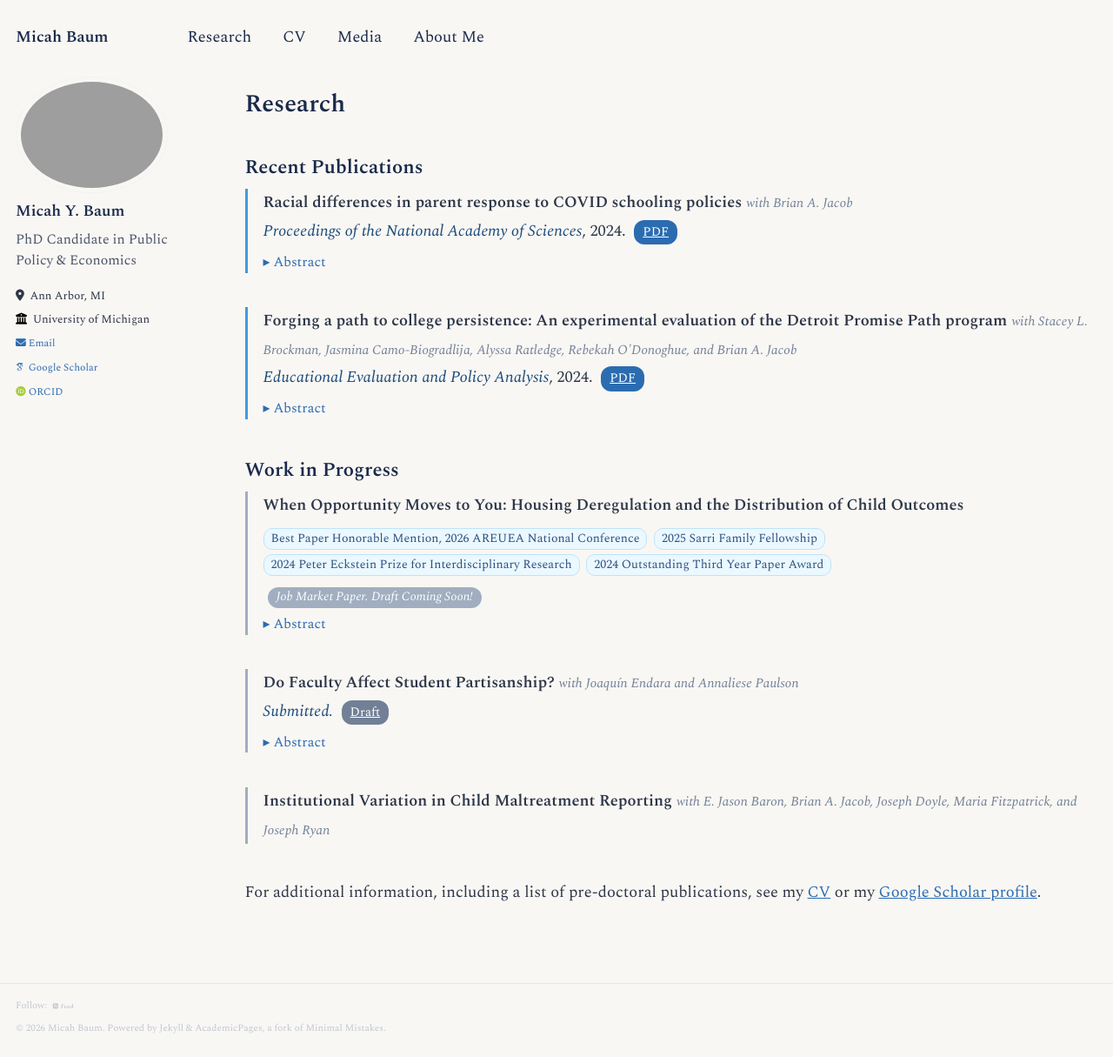
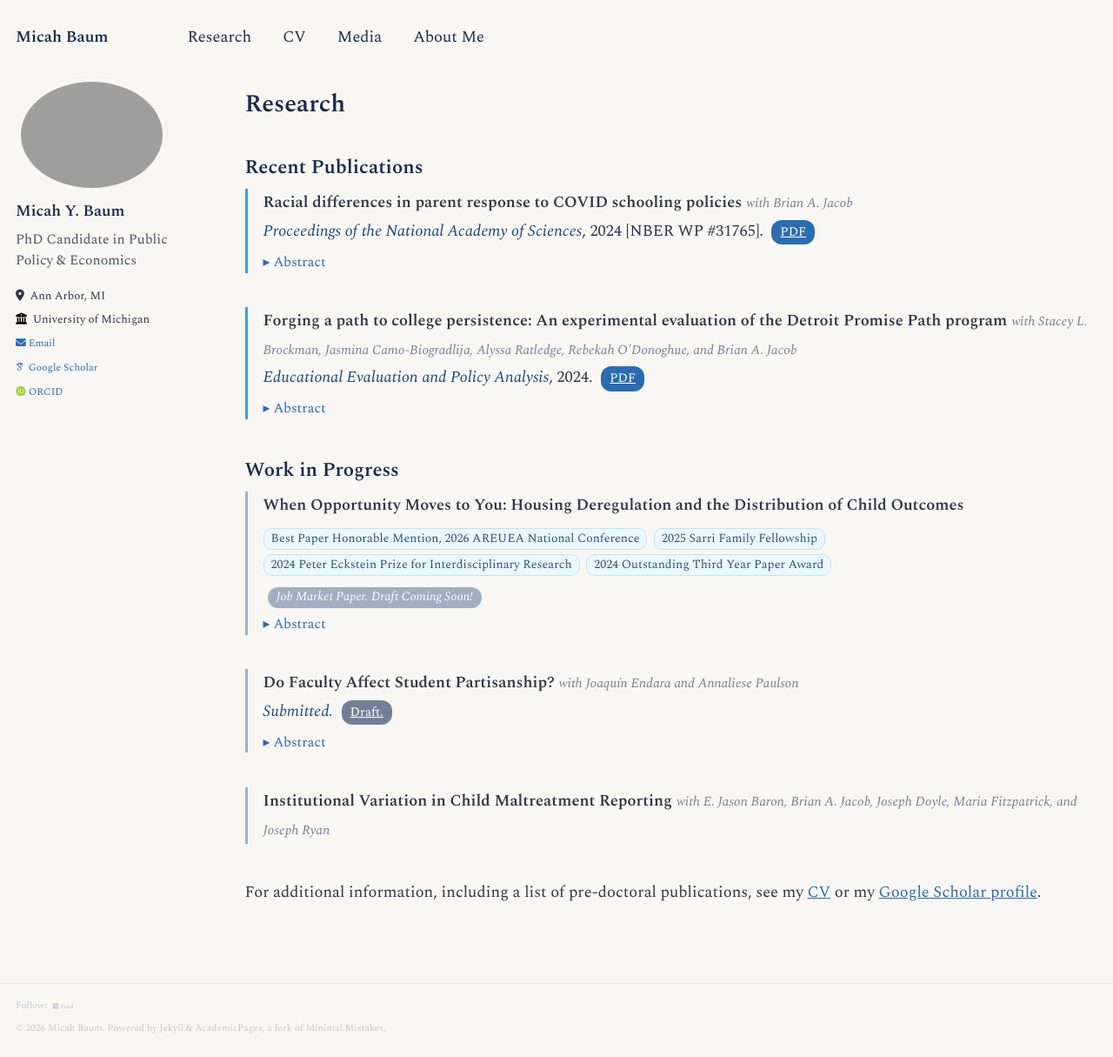
Before and after one commit to micah-baum/micah-baum.github.io, a Jekyll site: the page built from _pages/research.md, in a window 1280 px wide and 1215 px high. Shown: the whole window at 87% size. Built offline with Jekyll 4.4.1, drawn with Linux system fonts in a browser that asks for light colours; some web fonts are replaced.

Commit message:
Update research.md

```diff
--- a/_pages/research.md
+++ b/_pages/research.md
@@ -79,7 +79,7 @@ author_profile: true
 
 <div class="paper-card">
 <p><strong>Racial differences in parent response to COVID schooling policies</strong> <span class="coauthors">with Brian A. Jacob</span><br>
-<span class="journal-name">Proceedings of the National Academy of Sciences</span>, 2024.
+<span class="journal-name">Proceedings of the National Academy of Sciences</span>, 2024 [NBER WP #31765].
 <a href="https://micah-baum.github.io/files/baum-jacob-pnas-2024.pdf" target="_blank" class="paper-link">PDF</a></p>
 <details class="paper-abstract">
 <summary>Abstract</summary>
@@ -111,7 +111,7 @@ author_profile: true
 
 <div class="paper-card paper-card--wip">
 <p><strong>Do Faculty Affect Student Partisanship?</strong> <span class="coauthors">with Joaqu&iacute;n Endara and Annaliese Paulson</span><br>
-<span class="journal-name">Submitted.</span> <a href="https://micah-baum.github.io/files/baum-endara-paulson-partisanship-2026.pdf" target="_blank" class="paper-link paper-link--draft">Draft</a></p>
+<span class="journal-name">Submitted.</span> <a href="https://micah-baum.github.io/files/baum-endara-paulson-partisanship-2026.pdf" target="_blank" class="paper-link paper-link--draft">Draft. </a></p>
 <details class="paper-abstract">
 <summary>Abstract</summary>
 <div class="paper-abstract__body">We study whether Democratic college professors make their students more liberal. We link voter data to salary records from 33 state flagships and show that faculty skew Democratic, especially in the humanities and social sciences. We then use student transcripts from one flagship to estimate causal effects. Students become more liberal during college regardless of major and sort toward ideologically similar instructors. Exploiting plausibly random variation in when instructors teach courses, we find no effect of faculty partisanship on student partisanship. Text analysis shows exposure to liberal topics reflects student demand rather than instructor supply, leaving little room for indoctrination. </div>
```
